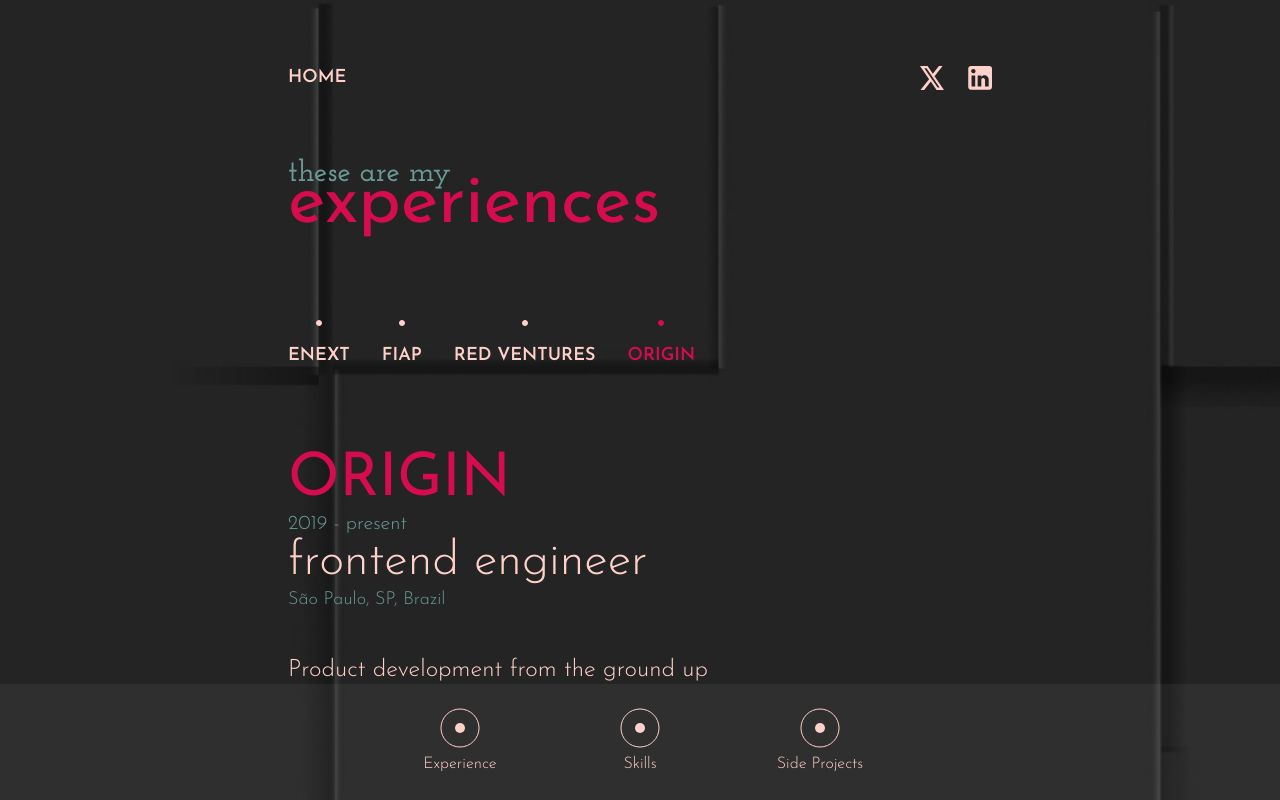
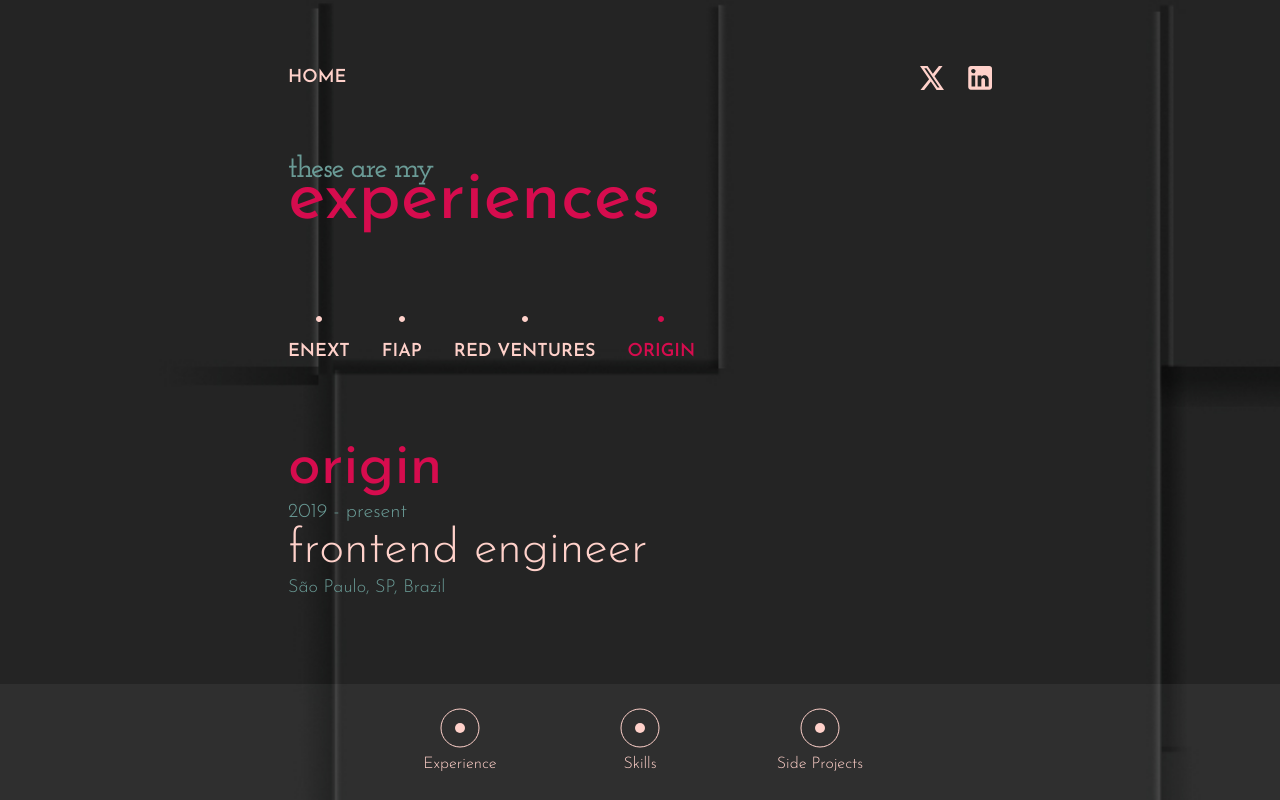
Before and after one commit to mariobrusarosco/portfolio, a Next.js app: page /experience in a window 1280 px wide. Built offline with nearby package versions, Linux system fonts and the light colour scheme.

Commit message:
feat: styling for desktop and large desktop

```diff
--- a/src/app/experience/page.tsx
+++ b/src/app/experience/page.tsx
@@ -30,14 +30,14 @@
   };
 
   return (
-    <div className="h-full flex flex-col justify-start">
-      <div className="">
-        <div className="container overflow-auto">
+    <div className="h-full grid grid-cols-1 desktop:grid-cols-2 container">
+      <div className="heading-and-list-section">
+        <div className="-mt-1">
           <motion.span
             initial="initial"
             animate="animate"
             variants={shared.pageHeading}
-            className="font-serif font-semibold text-blue-green-300 text-2xl tablet:text-3xl desktop:text-4xl"
+            className="tracking-tighter font-serif font-semibold text-blue-green-300 text-2xl tablet:text-3xl desktop:text-4xl"
           >
             these are my
           </motion.span>
@@ -45,18 +45,18 @@
             initial="initial"
             animate="animate"
             variants={shared.pageHeading}
-            className="font-sans font-regular text-pink-500 text-6xl -mt-6 tablet:text-7xl"
+            className="font-sans font-regular text-pink-500 text-6xl -mt-6 tablet:text-7xl desktop:text-8xl"
           >
             experiences
           </motion.h2>
         </div>
 
-        <section className="mt-20 max-w-full overflow-auto tablet:container pl-4 tablet:pl-0">
-          <ul className="flex gap-8 pb-4 tablet:container">
+        <section className="mt-20 max-w-full overflow-auto">
+          <ul className="flex gap-8 pb-4 desktop:flex-col justify-start items-start">
             {experiences.map((experience) => (
               <li
                 key={experience.id}
-                className="flex flex-col items-center gap-y-4 cursor-pointer last:pr-4"
+                className="flex flex-col items-center gap-y-4 cursor-pointer last:pr-4 desktop:flex-row desktop:gap-x-4 desktop:items-center"
                 onClick={() => handleExperienceSelection(experience.id)}
               >
                 <div className="w-[6px] h-[6px]">
@@ -108,7 +108,7 @@
   return (
     <div
       ref={ref}
-      className="detail-section container overflow-x-auto pt-12 tablet:pt-16"
+      className="detail-section pr-4  my-4 overflow-x-auto mt-14 desktop:m-0"
     >
       <ExperienceDetail
         experience={props.selectedExperience}
--- a/src/app/layout.tsx
+++ b/src/app/layout.tsx
@@ -26,7 +26,7 @@
       <body className={bodyClasses}>
         <AppHeader />
         <div className="h-full bg-cover bg-no-repeat bg-main-mobile tablet:bg-main-tablet desktop:bg-main-desktop">
-          <main className="h-full pt-[120px] pb-[116px] tablet:pt-[156px] desktop:pt-[220px]">
+          <main className="h-full pt-[120px] pb-[116px] tablet:pt-[156px] tablet:pb-[156px] desktop:pt-[180px]">
             {children}
           </main>
         </div>
--- a/src/app/page.tsx
+++ b/src/app/page.tsx
@@ -3,7 +3,7 @@
 
 export default function Home() {
   return (
-    <div className="container h-full flex flex-col justify-around">
+    <div className="container h-full flex flex-col justify-around desktop:justify-center">
       <NameAndFirstName />
 
       <AboutMe />
@@ -16,8 +16,8 @@
 
 const NameAndFirstName = () => {
   return (
-    <div className=" font-serif  max-w-[312px] tablet:max-w-[667px] desktop:mt-[100px]">
-      <h2 className="font-semibold uppercase text-pink-500 text-6xl tablet:text-[100px]">
+    <div className=" font-serif max-w-[312px] tablet:max-w-[667px] desktop:mt-[100px] desktop:pb-[10px]">
+      <h2 className="font-semibold uppercase text-pink-500 text-6xl tablet:text-[100px]  desktop-large:text-[150px]">
         {firstName.map((letter, index) => (
           <motion.span
             key={index}
@@ -34,7 +34,7 @@
         ))}
       </h2>
 
-      <h3 className="font-thin text-pink-100 text-6xl tablet:text-[100px] text-right -mt-5 tablet:-mt-8 tablet:text-left tablet:pl-[90px]">
+      <h3 className="font-thin text-pink-100 text-6xl tablet:text-[100px] text-right -mt-5 tablet:-mt-8 tablet:text-left tablet:pl-[90px] desktop-large:text-[150px]">
         {lastName.map((letter, index) => (
           <motion.span
             key={index}
@@ -60,8 +60,8 @@
 
 const AboutMe = () => {
   return (
-    <div className="w-full font-sans tablet:text-right desktop:max-w-[680px] desktop:ml-auto">
-      <p className="text-3xl font-light text-pink-500">
+    <div className="w-full font-sans tablet:text-right desktop:max-w-[680px] desktop:ml-auto desktop-large:max-w-[1080px]">
+      <p className="text-3xl font-light text-pink-500 desktop-large:text-5xl">
         {aboutMeHeading.map((letter, index) => (
           <motion.span
             key={index}
@@ -78,7 +78,7 @@
         ))}
       </p>
 
-      <p className="text-pink-100 font-thin text-3xl uppercase tablet:text-5xl desktop:text-7xl">
+      <p className="text-pink-100 font-thin text-3xl uppercase tablet:text-5xl desktop:text-7xl desktop-large:text-8xl">
         {aboutMeText.map((letter, index) => (
           <motion.span
             key={index}
--- a/src/domain/experience/components/experience-detail.tsx
+++ b/src/domain/experience/components/experience-detail.tsx
@@ -12,7 +12,7 @@
   if (!experience) return null;
 
   return (
-    <div className="flex flex-col gap-y-10">
+    <div className="flex flex-col gap-y-10 ">
       <motion.div
         animate="visible"
         initial="hidden"
@@ -20,7 +20,7 @@
         className=""
       >
         <motion.p
-          className="font-normal font-sans text-pink-500 text-5xl  tablet:text-6xl desktop:text-6xl uppercase"
+          className="font-normal font-sans text-pink-500 text-5xl tablet:text-6xl desktop:text-8xl lowercase desktop:font-light desktop:leading-tight"
           variants={company.headeritem}
         >
           {experience.companyName}
```
